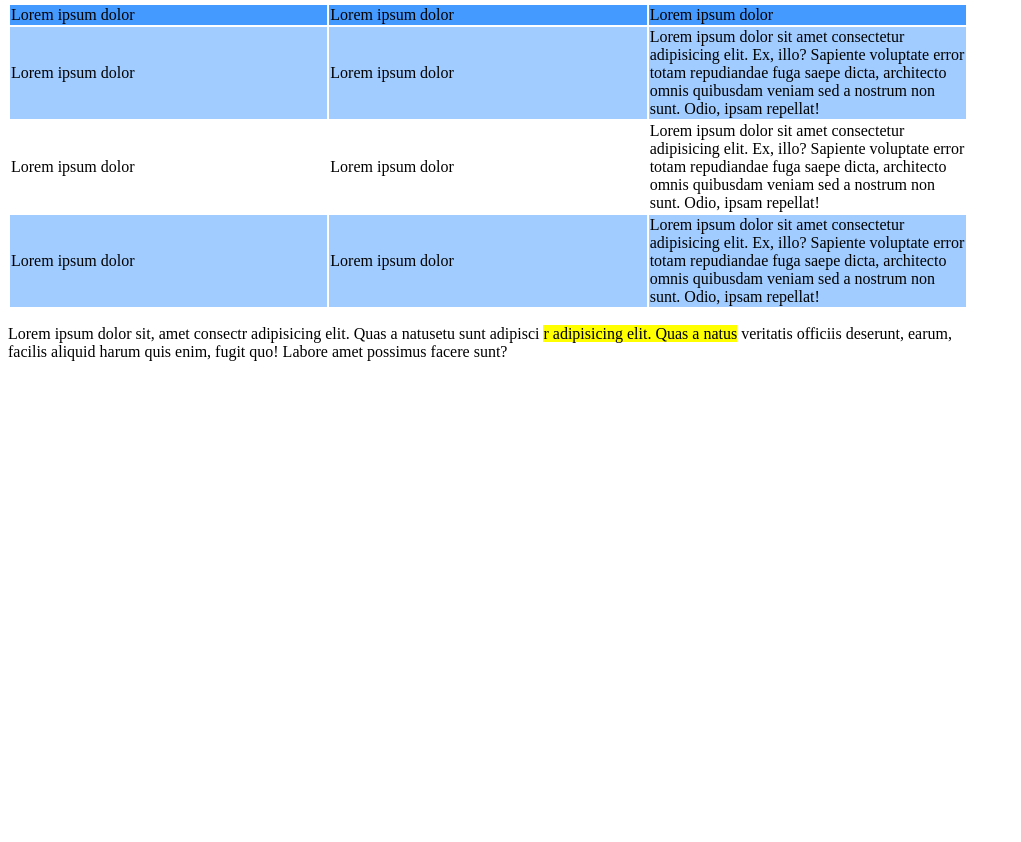
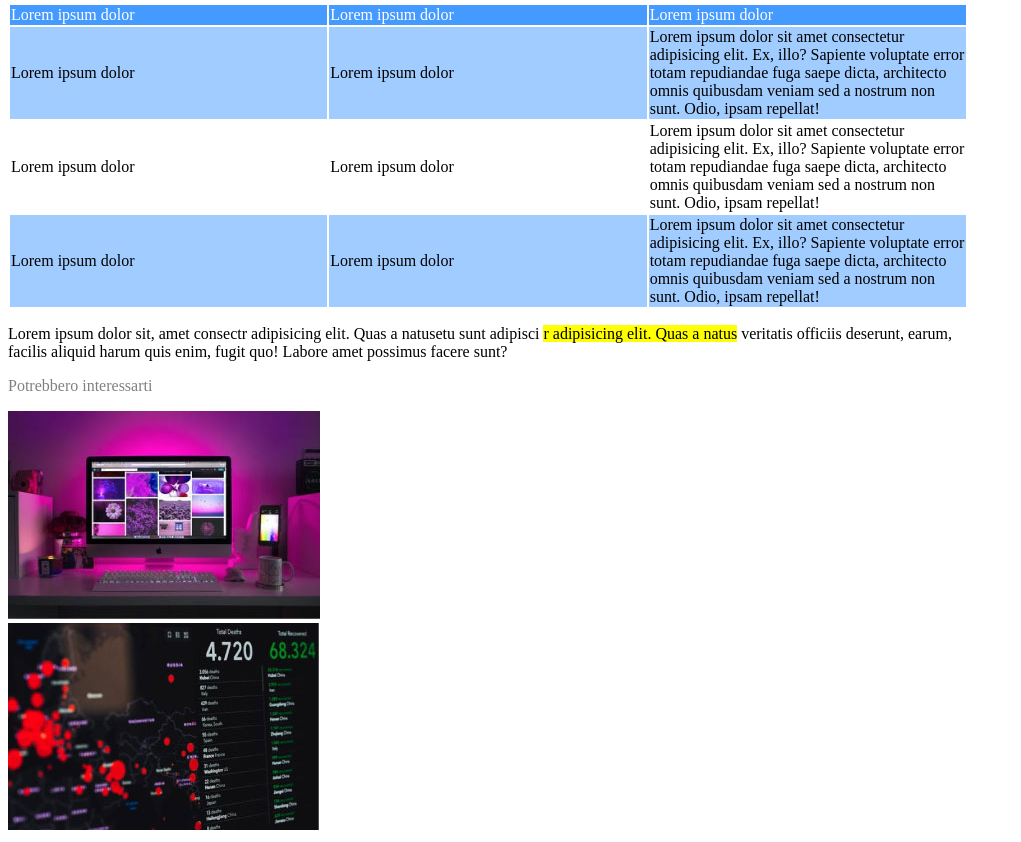
Before and after one commit to elefly13/html-css-booleaner, a plain HTML site: page index.html in a window 1280 px wide. Shown: the part 1205-2047 px from the top of the page, without its empty margins (0-1021 px from the left). Before the commit the page ends 1582 px from the top, so only its background shows below. Drawn offline with Linux system fonts and the light colour scheme.

Commit message:
Fine footer -fine esercizio

```diff
--- a/css/style.css
+++ b/css/style.css
@@ -3,7 +3,7 @@ body {
     margim: 0 auto;
 
 }
-div {
+#sfondo {
     width: 100%;
     height: 180px;
     background-image: url("../img/pattern.png");
@@ -34,7 +34,7 @@ table {
 }
 thead {
     background-color: rgb(68, 154, 255);
-
+    color: white;
 }
 td {
     width: 30%;
@@ -42,3 +42,6 @@ td {
 .row-color {
     background-color: rgba(68, 154, 255, 0.5);
 }
+#gray {
+    color: gray;
+}
--- a/index.html
+++ b/index.html
@@ -10,7 +10,7 @@
 <body>
     <!-- inizio header  -->
     <header>
-        <div>
+        <div id="sfondo">
             <img id="logo"src="img/logo.svg" alt="logo The Booleaner">
         </div>
 
@@ -106,6 +106,15 @@
     <!-- fine main  -->
     <!-- inizio footer  -->
     <footer>
+        <section>
+            <p id="gray"> Potrebbero interessarti</p>
+            <div >
+                <img  src="img/monitor.jpg" alt="">
+            </div>
+            <div>
+                <img src="img/graph.jpg" alt="">
+            </div>
+        </section>
 
     </footer>
     <!-- fine footer  -->
```
